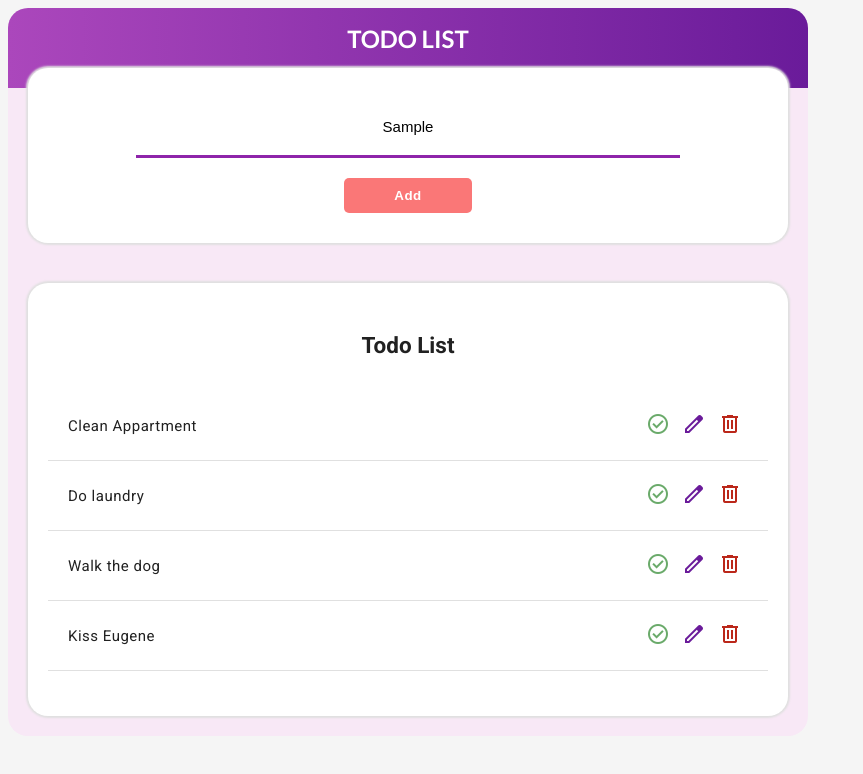
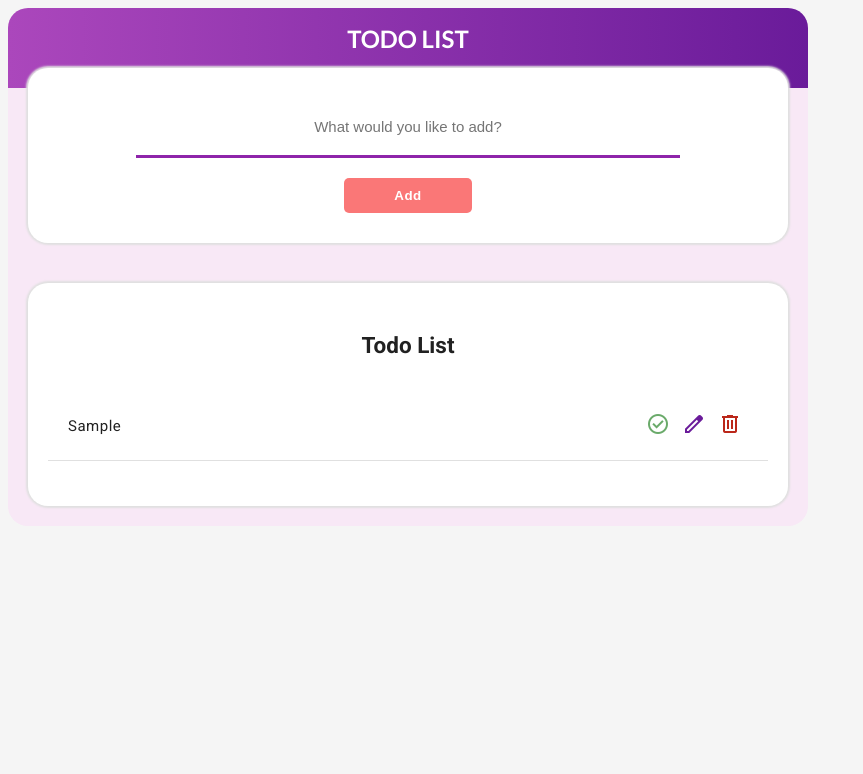
Before and after one commit to emiliyadqa/todo-list-app, a website: page index.html in a window 1280 px wide. Both pictures are taken after typing "Sample" into the empty fields and a click on the button "Add". Shown: the whole page, without its empty margins (0-863 px from the left). Drawn offline with nearby package versions, Linux system fonts and the light colour scheme.

Commit message:
Implemented add task to the to do list functionality

```diff
--- a/index.html
+++ b/index.html
@@ -24,99 +24,22 @@
       <div class="card__content">
         <div class="block block--input">
           <input
-            class="input"
+            class="input--todo"
             type="text"
             placeholder="What would you like to add?"
           />
-          <button class="btn btn-primary" type="submit">Add</button>
+          <button class="btn btn-primary" id="btn-add" type="submit">
+            Add
+          </button>
         </div>
 
         <div class="block block--list">
           <h2>Todo List</h2>
-          <ul class="list">
-            <li class="list__item">
-              Clean Appartment
-              <div class="icon-container">
-                <button class="btn-icon">
-                  <span class="material-symbols-outlined icon icon-done"
-                    >check_circle</span
-                  >
-                </button>
-                <button class="btn-icon">
-                  <span class="material-symbols-outlined icon icon--edit"
-                    >edit</span
-                  >
-                </button>
-                <button class="btn-icon">
-                  <span class="material-symbols-outlined icon icon--delete"
-                    >delete</span
-                  >
-                </button>
-              </div>
-            </li>
-            <li class="list__item">
-              Do laundry
-              <div class="icon-container">
-                <button class="btn-icon">
-                  <span class="material-symbols-outlined icon icon-done"
-                    >check_circle</span
-                  >
-                </button>
-                <button class="btn-icon">
-                  <span class="material-symbols-outlined icon icon--edit"
-                    >edit</span
-                  >
-                </button>
-                <button class="btn-icon">
-                  <span class="material-symbols-outlined icon icon--delete"
-                    >delete</span
-                  >
-                </button>
-              </div>
-            </li>
-            <li class="list__item">
-              Walk the dog
-              <div class="icon-container">
-                <button class="btn-icon">
-                  <span class="material-symbols-outlined icon icon-done"
-                    >check_circle</span
-                  >
-                </button>
-                <button class="btn-icon">
-                  <span class="material-symbols-outlined icon icon--edit"
-                    >edit</span
-                  >
-                </button>
-                <button class="btn-icon">
-                  <span class="material-symbols-outlined icon icon--delete"
-                    >delete</span
-                  >
-                </button>
-              </div>
-            </li>
-            <li class="list__item">
-              Kiss Eugene
-              <div class="icon-container">
-                <button class="btn-icon">
-                  <span class="material-symbols-outlined icon icon-done"
-                    >check_circle</span
-                  >
-                </button>
-                <button class="btn-icon">
-                  <span class="material-symbols-outlined icon icon--edit"
-                    >edit</span
-                  >
-                </button>
-                <button class="btn-icon">
-                  <span class="material-symbols-outlined icon icon--delete"
-                    >delete</span
-                  >
-                </button>
-              </div>
-            </li>
-          </ul>
+          <ul class="list"></ul>
         </div>
       </div>
     </div>
+
+    <script src="./js/script.js"></script>
   </body>
 </html>
--- /dev/null
+++ b/js/script.js
@@ -0,0 +1,50 @@
+const input_todo = document.querySelector("input");
+
+document.querySelector("#btn-add").addEventListener("click", () => {
+  const inputData = input_todo.value;
+  addTask(inputData);
+  input_todo.value = "";
+});
+
+const addTask = (task) => {
+  if (task.length > 0) {
+    const list = document.querySelector(".list");
+
+    const listItem = document.createElement("li");
+    listItem.className = "list__item";
+    list.appendChild(listItem);
+
+    const listContent = document.createTextNode(task);
+    listItem.appendChild(listContent);
+
+    const iconContainer = document.createElement("div");
+    iconContainer.className = "icon-container";
+
+    const btnDone = document.createElement("button");
+    btnDone.className = "btn-icon";
+    const doneIcon = document.createElement("span");
+    doneIcon.className = "material-symbols-outlined icon icon--done";
+    doneIcon.textContent = "check_circle";
+    btnDone.appendChild(doneIcon);
+
+    const btnEdit = document.createElement("button");
+    btnEdit.className = "btn-icon";
+    const editIcon = document.createElement("span");
+    editIcon.className = "material-symbols-outlined icon icon--edit";
+    editIcon.textContent = "edit";
+    btnEdit.appendChild(editIcon);
+
+    const btnDelete = document.createElement("button");
+    btnDelete.className = "btn-icon";
+    const deleteIcon = document.createElement("span");
+    deleteIcon.className = "material-symbols-outlined icon icon--delete";
+    deleteIcon.textContent = "delete";
+    btnDelete.appendChild(deleteIcon);
+
+    iconContainer.appendChild(btnDone);
+    iconContainer.appendChild(btnEdit);
+    iconContainer.appendChild(btnDelete);
+
+    listItem.appendChild(iconContainer);
+  }
+};
--- a/styles.css
+++ b/styles.css
@@ -47,12 +47,12 @@ h1 {
   color: #bb271a;
 }
 
-.icon-done {
+.icon--done {
   color: rgb(106, 170, 106);
 }
 
 /* Inputs */
-.input {
+.input--todo {
   padding: 2rem;
   border: 0;
   border-bottom: 3px solid var(--color-accent);
@@ -72,12 +72,14 @@ h1 {
   color: var(--color-headings);
   letter-spacing: 0.5px;
   cursor: pointer;
+  outline: none;
 }
 
 .btn-icon {
   background: none;
   border: 0;
   cursor: pointer;
+  outline: none;
 }
 
 .btn-primary {
```
Also changed, not shown: components/lists.html (+66 -9 lines).
